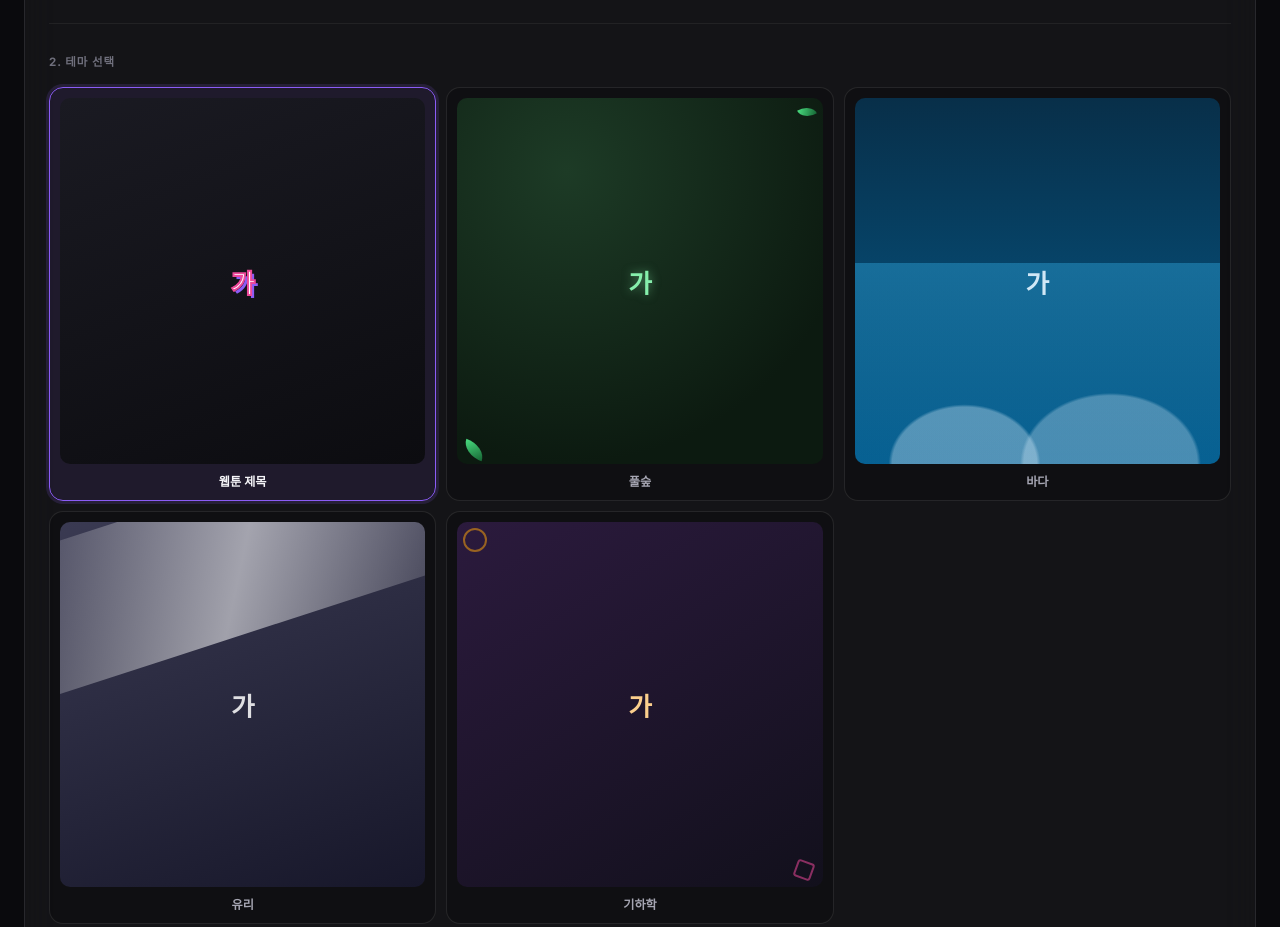
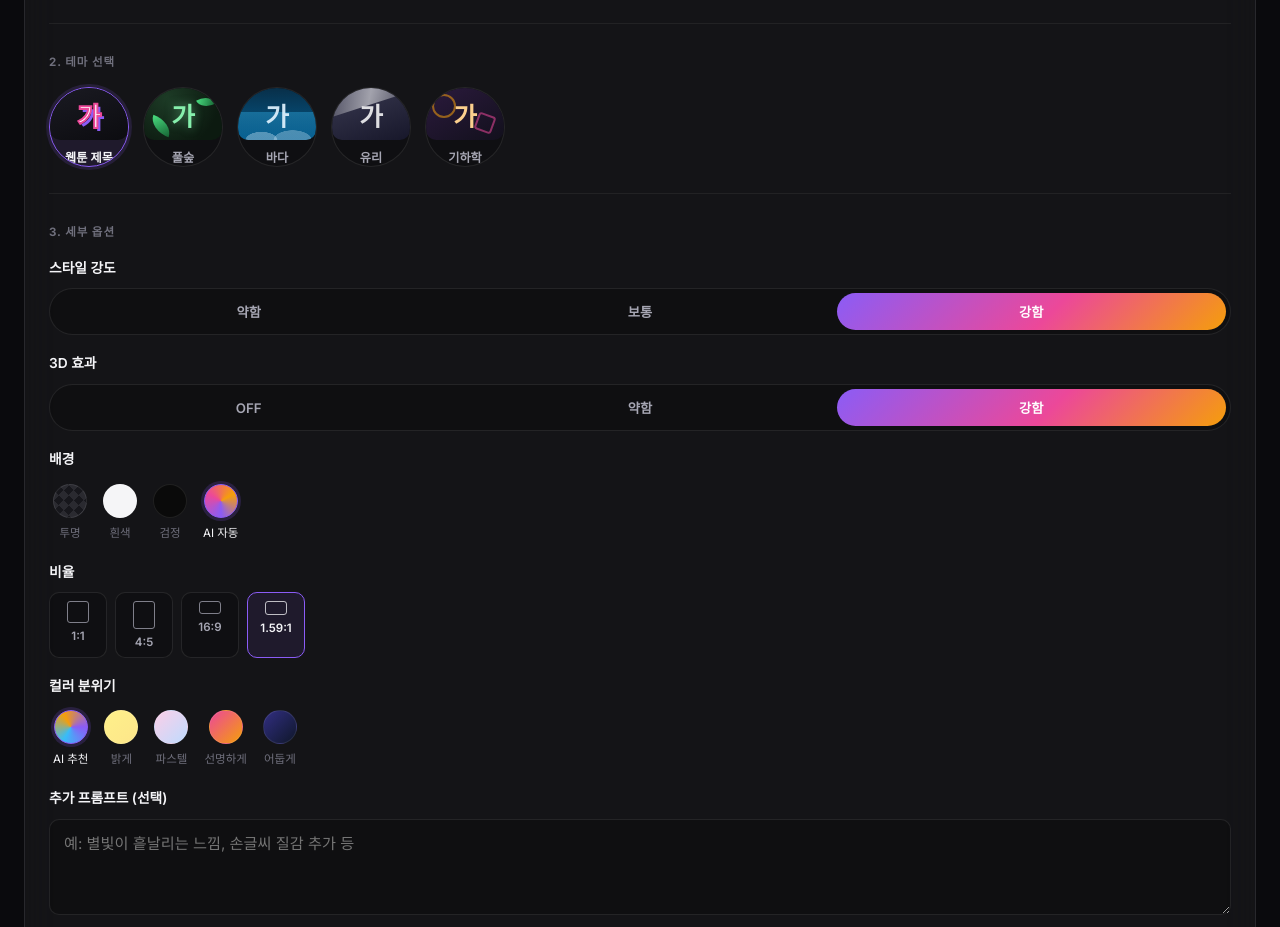
Before and after one commit to visual-viu/ds-sjcu202609, a website: page public/index.html in a window 1280 px wide. Shown: the part 1243-2170 px from the top of the page. Drawn offline with Linux system fonts and the light colour scheme; a web font is replaced by a local one.

Commit message:
Make theme selector buttons circular and lay them out in a row
.theme-card is now a fixed 80px circular button (clipped with
overflow:hidden) instead of a 3-column grid of square cards, with
theme-grid switched to a wrapping flex row. Since the text label no
longer fits inside the circle, each button now also carries a title
attribute so the theme name still shows as a hover tooltip.

Co-Authored-By: Claude Sonnet 5 <noreply@anthropic.com>
Claude-Session: https://claude.ai/code/session_01A4jAYuqxNGfsy2yTzjqLqC

```diff
--- a/public/index.html
+++ b/public/index.html
@@ -87,23 +87,23 @@
           <div class="settings-group">
             <h3 class="group-title">2. 테마 선택</h3>
             <div class="theme-grid" id="themeGrid">
-              <button type="button" class="theme-card is-active" data-theme="webtoon">
+              <button type="button" class="theme-card is-active" data-theme="webtoon" title="웹툰 제목">
                 <span class="theme-thumb thumb-webtoon"><span class="thumb-letter">가</span></span>
                 <span class="theme-name">웹툰 제목</span>
               </button>
-              <button type="button" class="theme-card" data-theme="forest">
+              <button type="button" class="theme-card" data-theme="forest" title="풀숲">
                 <span class="theme-thumb thumb-forest"><span class="thumb-letter">가</span></span>
                 <span class="theme-name">풀숲</span>
               </button>
-              <button type="button" class="theme-card" data-theme="ocean">
+              <button type="button" class="theme-card" data-theme="ocean" title="바다">
                 <span class="theme-thumb thumb-ocean"><span class="thumb-letter">가</span></span>
                 <span class="theme-name">바다</span>
               </button>
-              <button type="button" class="theme-card" data-theme="glass">
+              <button type="button" class="theme-card" data-theme="glass" title="유리">
                 <span class="theme-thumb thumb-glass"><span class="thumb-letter">가</span></span>
                 <span class="theme-name">유리</span>
               </button>
-              <button type="button" class="theme-card" data-theme="geometric">
+              <button type="button" class="theme-card" data-theme="geometric" title="기하학">
                 <span class="theme-thumb thumb-geometric"><span class="thumb-letter">가</span></span>
                 <span class="theme-name">기하학</span>
               </button>
--- a/public/style.css
+++ b/public/style.css
@@ -399,15 +399,19 @@ body::before {
 
 /* Theme cards */
 .theme-grid {
-  display: grid;
-  grid-template-columns: repeat(3, 1fr);
-  gap: 10px;
+  display: flex;
+  flex-wrap: wrap;
+  gap: 14px;
 }
 .theme-card {
+  width: 80px;
+  max-width: 80px;
+  aspect-ratio: 1 / 1;
   background: rgba(0, 0, 0, 0.2);
   border: 1.5px solid var(--panel-border);
-  border-radius: var(--radius-md);
-  padding: 10px;
+  border-radius: 50%;
+  overflow: hidden;
+  padding: 0;
   display: flex;
   flex-direction: column;
   align-items: center;
@@ -991,7 +995,6 @@ body::before {
   .header-inner { padding: 14px 18px; }
   .hero { padding: 84px 18px 56px; }
   .studio { padding: 8px 14px 70px; }
-  .theme-grid { grid-template-columns: repeat(3, 1fr); gap: 8px; }
   .panel-scroll { padding: 20px 16px 6px; }
   .panel-footer { padding: 14px 16px 20px; }
   .result-actions { flex-direction: column; }
```
